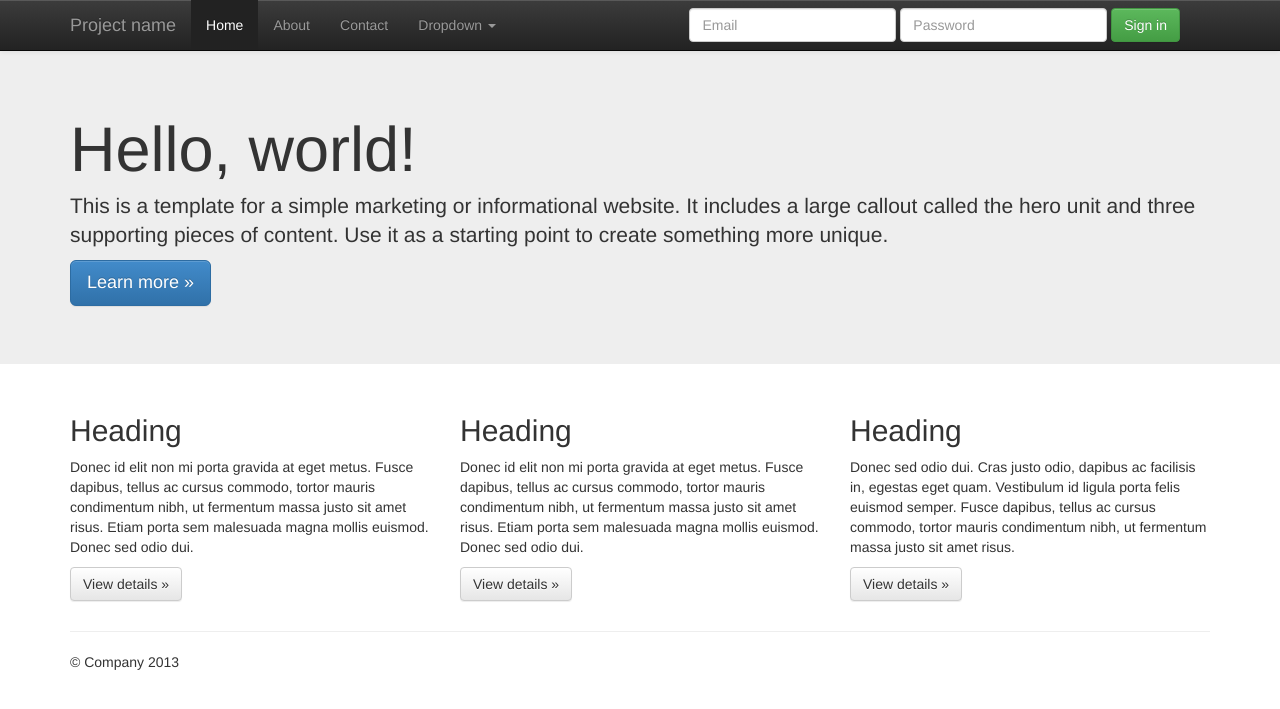
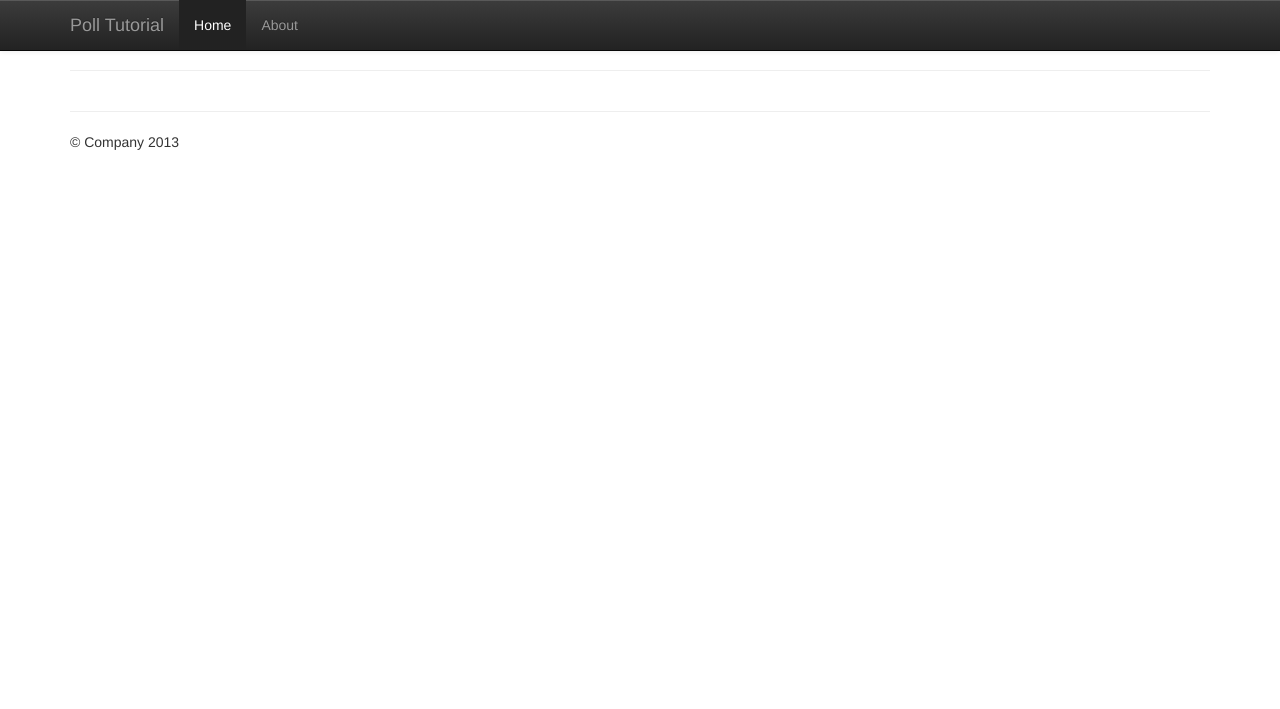
Before and after one commit to squallcs12/python-tutorial-codebase, a Django app: page / in a window 1280 px wide. Shown: the top 709 px of the page. Run offline with Django 3.2, Linux system fonts and the light colour scheme; some libraries are stand-ins or nearby versions.

Commit message:
clean bootstrap html code

```diff
--- a/templates/base.html
+++ b/templates/base.html
@@ -36,66 +36,23 @@
             <span class="icon-bar"></span>
             <span class="icon-bar"></span>
           </button>
-          <a class="navbar-brand" href="#">Project name</a>
+          <a class="navbar-brand" href="#">Poll Tutorial</a>
         </div>
         <div class="navbar-collapse collapse">
           <ul class="nav navbar-nav">
             <li class="active"><a href="#">Home</a></li>
             <li><a href="#about">About</a></li>
-            <li><a href="#contact">Contact</a></li>
-            <li class="dropdown">
-              <a href="#" class="dropdown-toggle" data-toggle="dropdown">Dropdown <b class="caret"></b></a>
-              <ul class="dropdown-menu">
-                <li><a href="#">Action</a></li>
-                <li><a href="#">Another action</a></li>
-                <li><a href="#">Something else here</a></li>
-                <li class="divider"></li>
-                <li class="dropdown-header">Nav header</li>
-                <li><a href="#">Separated link</a></li>
-                <li><a href="#">One more separated link</a></li>
-              </ul>
-            </li>
           </ul>
-          <form class="navbar-form navbar-right">
-            <div class="form-group">
-              <input type="text" placeholder="Email" class="form-control">
-            </div>
-            <div class="form-group">
-              <input type="password" placeholder="Password" class="form-control">
-            </div>
-            <button type="submit" class="btn btn-success">Sign in</button>
-          </form>
         </div><!--/.navbar-collapse -->
-      </div>
-    </div>
-
-    <!-- Main jumbotron for a primary marketing message or call to action -->
-    <div class="jumbotron">
-      <div class="container">
-        <h1>Hello, world!</h1>
-        <p>This is a template for a simple marketing or informational website. It includes a large callout called the hero unit and three supporting pieces of content. Use it as a starting point to create something more unique.</p>
-        <p><a class="btn btn-primary btn-lg">Learn more &raquo;</a></p>
       </div>
     </div>
 
     <div class="container">
       <!-- Example row of columns -->
+      <hr>
       <div class="row">
-        <div class="col-lg-4">
-          <h2>Heading</h2>
-          <p>Donec id elit non mi porta gravida at eget metus. Fusce dapibus, tellus ac cursus commodo, tortor mauris condimentum nibh, ut fermentum massa justo sit amet risus. Etiam porta sem malesuada magna mollis euismod. Donec sed odio dui. </p>
-          <p><a class="btn btn-default" href="#">View details &raquo;</a></p>
-        </div>
-        <div class="col-lg-4">
-          <h2>Heading</h2>
-          <p>Donec id elit non mi porta gravida at eget metus. Fusce dapibus, tellus ac cursus commodo, tortor mauris condimentum nibh, ut fermentum massa justo sit amet risus. Etiam porta sem malesuada magna mollis euismod. Donec sed odio dui. </p>
-          <p><a class="btn btn-default" href="#">View details &raquo;</a></p>
-       </div>
-        <div class="col-lg-4">
-          <h2>Heading</h2>
-          <p>Donec sed odio dui. Cras justo odio, dapibus ac facilisis in, egestas eget quam. Vestibulum id ligula porta felis euismod semper. Fusce dapibus, tellus ac cursus commodo, tortor mauris condimentum nibh, ut fermentum massa justo sit amet risus.</p>
-          <p><a class="btn btn-default" href="#">View details &raquo;</a></p>
-        </div>
+        {% block content %}
+        {% endblock %}
       </div>
 
       <hr>
```
